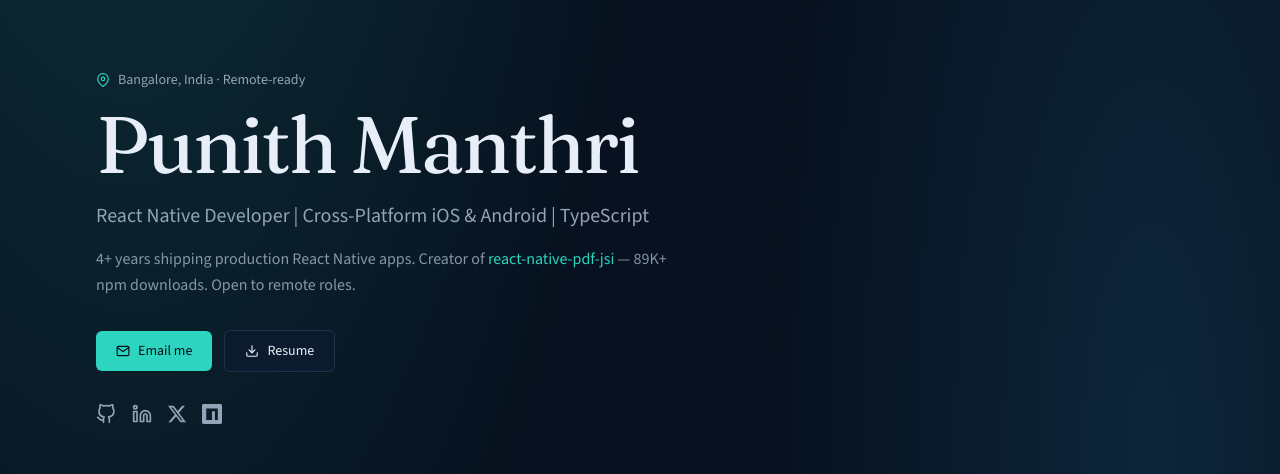
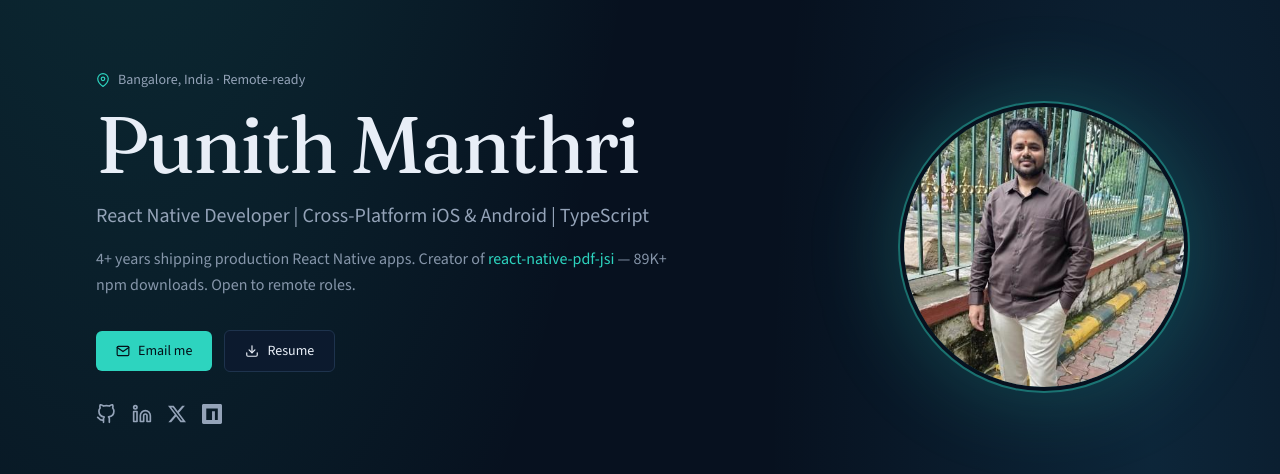
Before and after one commit to 126punith/portfolio, a Next.js app: page / in a window 1280 px wide. Shown: the part 177-651 px from the top of the page. Built offline with nearby package versions, Linux system fonts and the light colour scheme; no server answers.

Commit message:
Add profile photo to hero
Show a clear portrait in the hero so visitors can put a face to the name.

```diff
--- a/src/components/Hero.tsx
+++ b/src/components/Hero.tsx
@@ -1,5 +1,6 @@
 "use client";
 
+import Image from "next/image";
 import { motion, useReducedMotion } from "framer-motion";
 import {
   FiGithub,
@@ -10,6 +11,7 @@ import {
 } from "react-icons/fi";
 import { SiNpm, SiX } from "react-icons/si";
 import { resume } from "@/data/resume";
+import profilePhoto from "@/assets/myProfile.jpeg";
 
 export function Hero() {
   const reduce = useReducedMotion();
@@ -19,6 +21,7 @@ export function Hero() {
       id="top"
       className="relative flex min-h-[100svh] flex-col justify-center pb-16 pt-28"
     >
+      <div className="grid items-center gap-10 lg:grid-cols-[1fr_auto] lg:gap-16">
         <motion.div
           initial={reduce ? false : { opacity: 0, y: 28 }}
           animate={{ opacity: 1, y: 0 }}
@@ -102,6 +105,31 @@ export function Hero() {
         </motion.div>
 
         <motion.div
+          className="mx-auto w-fit lg:mx-0"
+          initial={reduce ? false : { opacity: 0, scale: 0.92 }}
+          animate={{ opacity: 1, scale: 1 }}
+          transition={{ duration: 0.7, delay: 0.15, ease: [0.22, 1, 0.36, 1] }}
+        >
+          <div className="relative">
+            <div
+              aria-hidden
+              className="absolute -inset-3 rounded-full bg-accent/20 blur-2xl"
+            />
+            <div className="relative overflow-hidden rounded-full ring-2 ring-accent/40 ring-offset-4 ring-offset-background">
+              <Image
+                src={profilePhoto}
+                alt={`${resume.name} — ${resume.shortTitle}`}
+                width={280}
+                height={280}
+                priority
+                className="size-[200px] object-cover sm:size-[240px] lg:size-[280px]"
+              />
+            </div>
+          </div>
+        </motion.div>
+      </div>
+
+      <motion.div
         className="pointer-events-none absolute bottom-10 left-1/2 hidden -translate-x-1/2 text-xs uppercase tracking-[0.2em] text-muted md:block"
         initial={reduce ? false : { opacity: 0 }}
         animate={{ opacity: 1 }}
```
Also changed, not shown: src/assets/myProfile.jpeg (added). Lines whose indentation alone changed are shown as unchanged.
